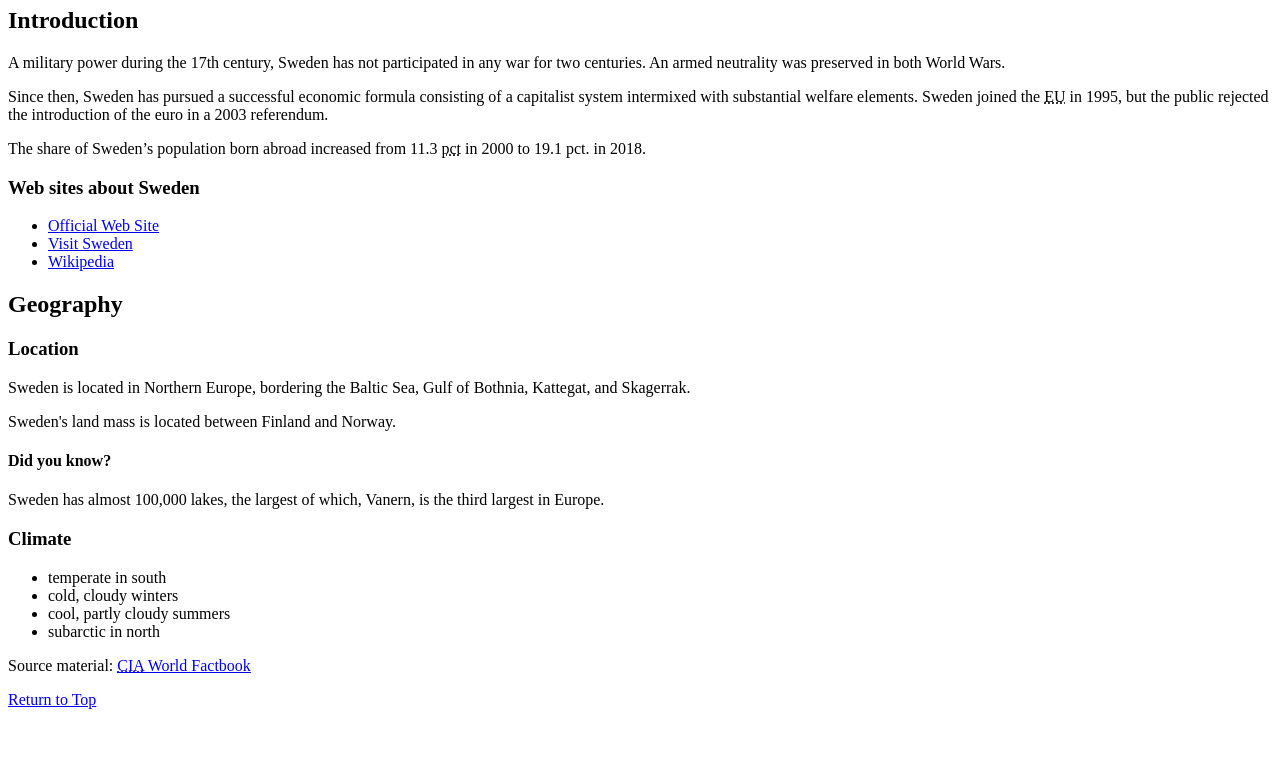
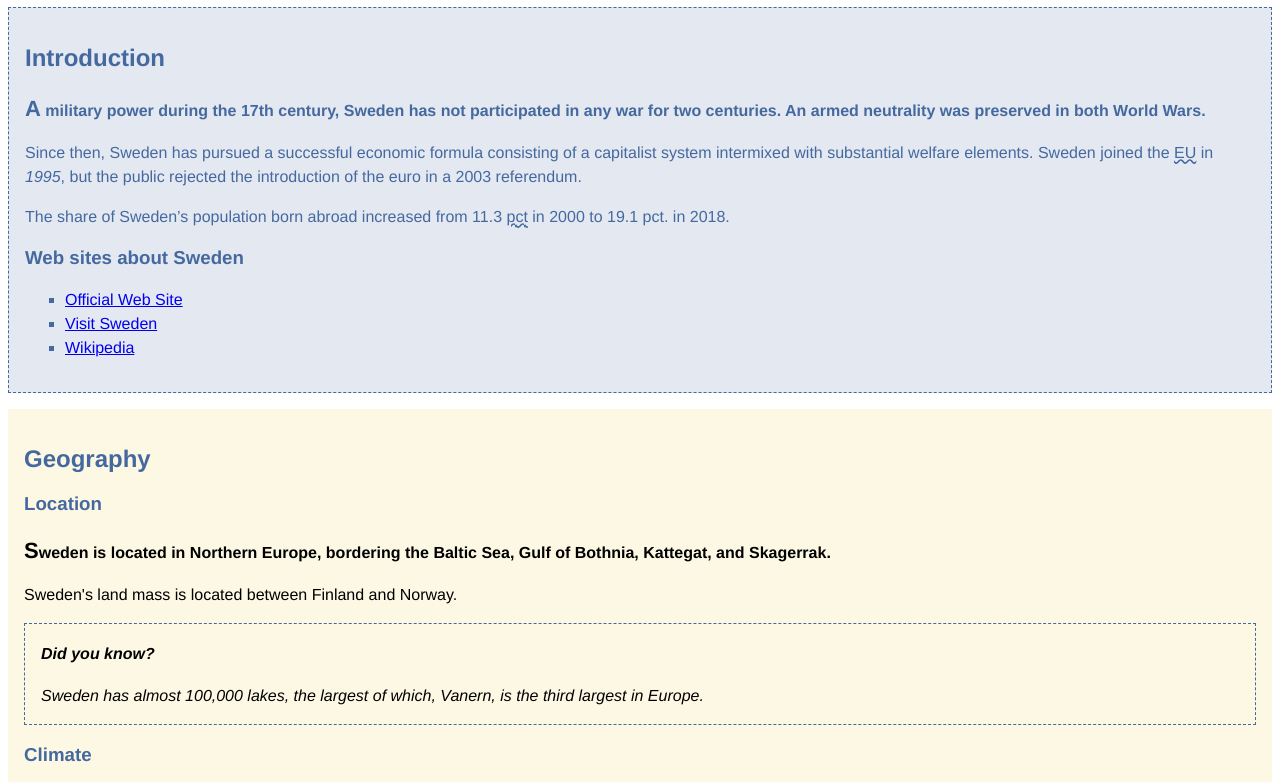
Before and after one commit to wkopelman/exercises, a plain HTML site: page exercise-06/sweden.html in a window 1280 px wide. Shown: the part 73-855 px from the top of the page. Before the commit the page ends 800 px from the top, so only its background shows below. Drawn offline with Linux system fonts and the light colour scheme; files that its build step writes are made by us from their sources; files whose address does not match are found by name.

Commit message:
Completed exercise-06

```diff
--- a/exercise-06/css/style.css
+++ b/exercise-06/css/style.css
@@ -1,30 +1,31 @@
-/* (General) Type Selectors */
-/* STEP 3A */ {
+body {
   font-family: "Helvetica", "Arial", sans-serif;
 }
 
-/* STEP 12 */ {
+a:hover {
   background-color: rgba(231,209,75,0.5); /* lt yellow */
 }
 
-/* STEP 7B */ {
+h2,
+h3 {
   color: rgb(69,105,159); /* blue */
 }
 
-/* STEP 7A */ {
+p,
+li {
   line-height: 1.5;
 }
 
-/* STEP 10A */ {
+ul > li {
   list-style-type: square;
 }
 
-/* STEP 11A*/ {
+abbr[title] {
   text-decoration-color: rgb(69,105,159); /* blue */
   text-decoration-style: wavy;
 }
 
-/* STEP 11B */ {
+[datetime="1995"] {
   font-style: italic;
   color: rgb(69,105,159); /* blue */
 }
@@ -32,36 +33,36 @@
 
 /* (Structural) Type Selectors */
 
-/* STEP 3B */ {
+section {
   margin-bottom: 16px;
   padding: 16px;
   background-color: rgba(231,209,75,0.15); /* lt yellow */
 }
 
-/* STEP 10B */ {
+#geography aside {
   font-style: italic;
 }
 
-/* STEP 6A */ {
+footer a {
   color: #000;
 }
 
 
 /* id Selectors */
-/* STEP 4A */ {
+#introduction {
   background-color: rgba(69,105,159,0.15); /* lt blue */
   border: 1px dashed rgb(69,105,159); /* blue */
 }
 
-/* STEP 6B */ {
+#introduction {
   color: rgb(69,105,159); /* blue */
 }
 
-/* STEP 4B */ {
+footer {
   background-color: rgb(231,209,75); /* yellow */
 }
 
-/* STEP 8 */ {
+#geography aside {
   border: 1px dashed rgb(69,105,159);
   padding-left: 16px;
 }
@@ -70,15 +71,15 @@
 
 /* class Selectors */
 
-/* STEP 5A */ {
+.first {
   font-weight: bold;
 }
 
-/* STEP 13 */ {
+.first::first-letter {
   font-size: 22px;
 }
 
-/* STEP 5B */ {
+.highlight {
   font-weight: bold;
   color: rgb(69,105,159); /* blue */
 }
--- a/exercise-06/sweden.html
+++ b/exercise-06/sweden.html
@@ -3,7 +3,7 @@
   <head>
     <meta charset="utf-8" />
     <title>Sweden</title>
-    <!-- ADD THE LINK TO style.css HERE! -->
+    <link rel="stylesheet" type="text/css" href="/Users/wyattkopelman/Documents/exercises/exercise-06/css/style.css" />
   </head>
 
   <body>
```
